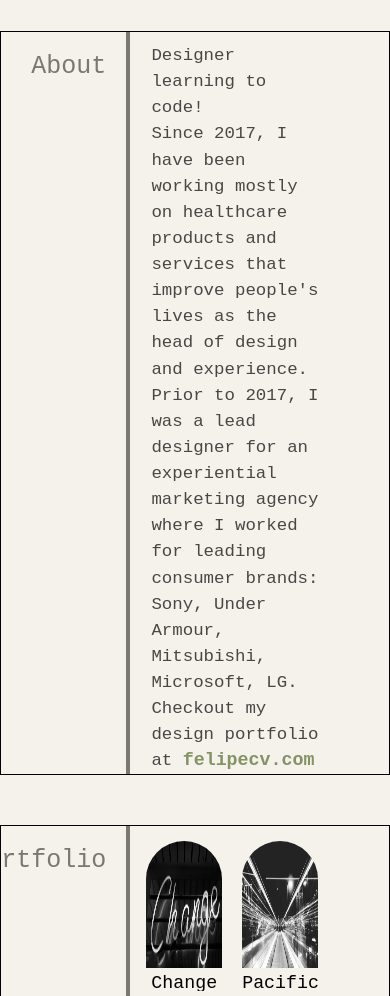
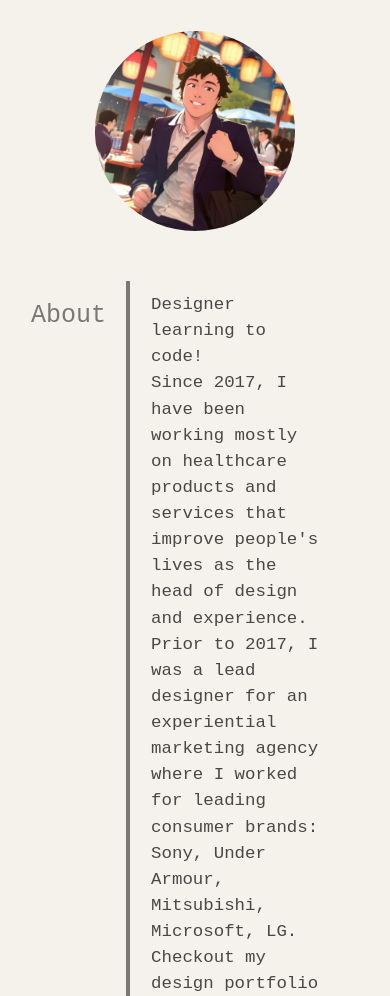
Before and after one commit to Felipewithf/coding-portfolio, a plain HTML site: page index.html in a window 390 px wide. Shown: the part 119-1115 px from the top of the page. Drawn offline with Linux system fonts and the light colour scheme.

Commit message:
added avatar of myself and enlarge the first application

```diff
--- a/assets/css/style.css
+++ b/assets/css/style.css
@@ -58,13 +58,24 @@ li {
 /**** Main Styles including portfolios ****/
 
 main>section {
-border: 1px solid black;
+/* border: 1px solid black; */
 height: fit-content;
 display: flex;
 justify-content: space-between;
 width: 100%;
 min-height: 100px;
 margin: 50px 0;
+}
+
+.felipe-image{
+    display: flex;
+    justify-content: center;
+}
+
+.felipe-image img{
+    width: 200px;
+    height: 200px;
+    border-radius: 100%;
 }
 
 main aside {
@@ -106,8 +117,13 @@ card{
     overflow: hidden;
 }
 
+.feature{
+    height: 350px;
+    flex: 1 0 95%;
+    max-width: 95%;
+}
 
-img{
+#portfolio img{
     width: 100%;
     height: 85%;
     filter: grayscale(100%);
@@ -119,7 +135,7 @@ figcaption{
     text-align: center;
 }
 
-img:hover{
+#portfolio img:hover{
     width: 100%;
     min-height: 100%;
     filter: grayscale(10%);
@@ -144,3 +160,12 @@ footer ul {
 footer ul li a{
     font-weight: 400;
 }
+/* added responsive for tablets */
+@media screen and (max-width: 1100px){
+
+    card{
+        flex: 1 0 45%;
+        height: 150px;
+        max-width: 45%;
+    }
+}
--- a/index.html
+++ b/index.html
@@ -23,6 +23,10 @@
 </header>
 
 <main>
+    <section class="felipe-image">
+        <img src="../assets/images/felipe.png" alt="cartoon version of Felipe">
+    </section>
+
     <section id="about">
         <aside>About</aside>
         <section class="content">
@@ -39,20 +43,20 @@
     <section id="portfolio">
         <aside>Portfolio</aside>
         <section class="content box-container">
-            <card>
-                    <img src="../assets/images/p1.png">
+            <card class="feature">
+                    <img src="../assets/images/p1.png" alt="neon lights with the word change">
                     <figcaption>Change Studio May 2023</figcaption>
             </card>
             <card>
-                    <img src="../assets/images/p2.png">
+                    <img src="../assets/images/p2.png" alt="blurry bridge">
                     <figcaption>Pacific Jan 2023</figcaption>
             </card>
             <card>
-                <img src="../assets/images/p3.png">
+                <img src="../assets/images/p3.png" alt="electonic chips closeup">
                 <figcaption>Electobes XEX Dec 2022</figcaption>
             </card>
             <card>
-                <img src="../assets/images/p4.png">
+                <img src="../assets/images/p4.png" alt="old computer">
                 <figcaption>Keyboards Jun 2022</figcaption>
             </card>
         </section>
```
Also changed, not shown: assets/images/felipe.png (added).
